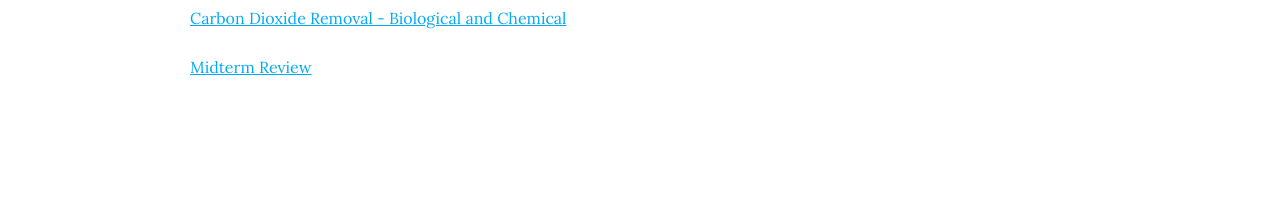
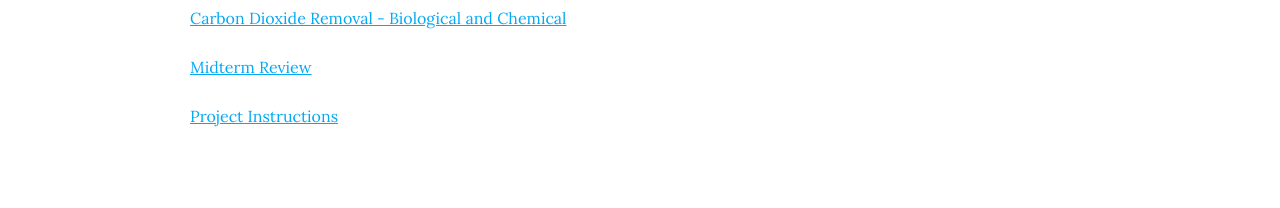
Before and after one commit to Lindsay-Lab/lindsay-lab.github.io, a Jekyll site: the page built from teaching/index.md, in a window 1280 px wide. Shown: the part 1078-1286 px from the top of the page. Built offline with Jekyll 4.4.1, drawn with Linux system fonts in a browser that asks for light colours; nearby versions of some CDN libraries; before the commit the page ends 1240 px from its top, so only the background shows below that.

Commit message:
Update index.md

```diff
--- a/teaching/index.md
+++ b/teaching/index.md
@@ -37,6 +37,8 @@
 
 [Midterm Review](https://lindsay-lab.github.io/ClimateML_Lectures/Midterm%20Review.pdf)
 
+[Project Instructions](https://lindsay-lab.github.io/ClimateML_Lectures/Project%20Instructions.pdf)
+
 <!--{% include search-info.html %}
 
 {% include section.html %}
```
